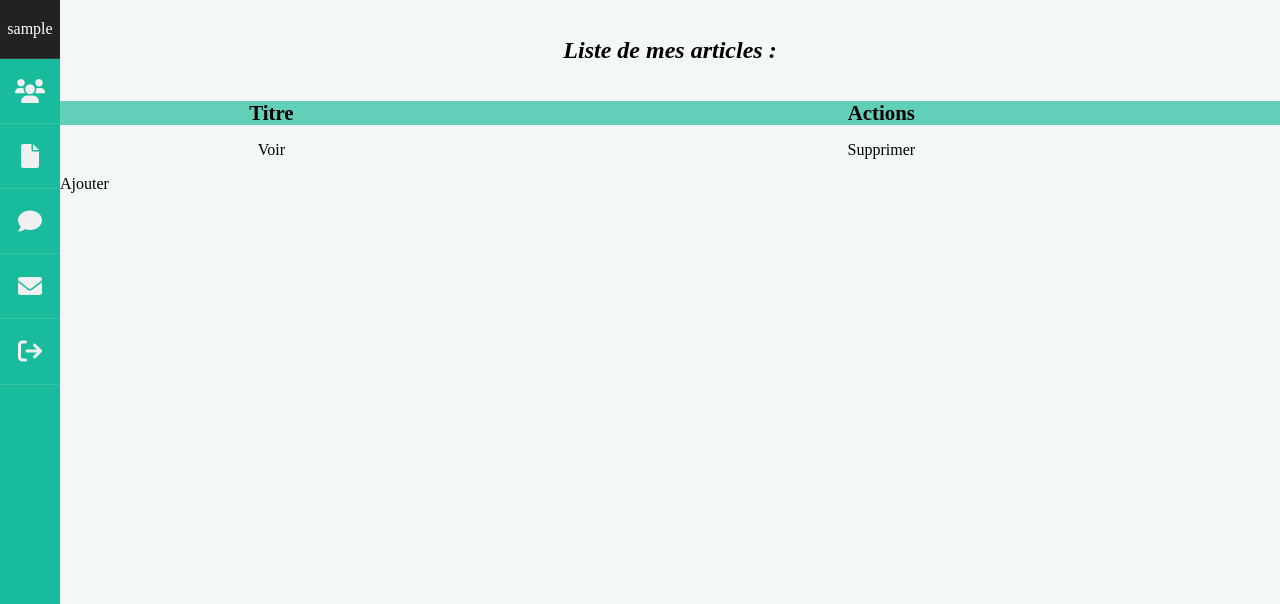
After one commit to bigben35/OCR_5_Blog, a PHP site: template src/Views/Admin/listPost.php in a window 1280 px wide. The commit adds this page. Shown: the top 604 px of the page. Run offline with PHP 8.4, Linux system fonts and the light colour scheme; the template is opened without the code that fills it, so the values that code supplies are empty; the visitor is signed in with stand-in values (Sample User, id 1).

Commit message:
display list of posts (not finished-PR on other request) + count number of posts

```diff
--- a/index.php
+++ b/index.php
@@ -167,6 +167,11 @@ try{
             $backController->displayListComment();
         }
 
+        // list posts
+        elseif(filter_input(INPUT_GET, 'action') == 'listPosts'){
+            $backController->displayListPost();
+        }
+
     } else {
         $frontController->home();
     }
--- a/src/Views/Admin/dashboardAdmin.php
+++ b/src/Views/Admin/dashboardAdmin.php
@@ -19,7 +19,7 @@ ob_start();
         <i class="fa-solid fa-file"></i>
         <div class="bloc-info-admin">
             <h2>Articles</h2>
-
+            <p class="count"><?php $user = $countPost->fetch() ?><?= $user[0] ?></p>
         </div>
     </a>
     <a href="index.php?action=listComment" class="bloc-section-admin">
--- a/src/Views/Admin/layoutsAdmin/template.php
+++ b/src/Views/Admin/layoutsAdmin/template.php
@@ -38,7 +38,7 @@
                         <h3>Articles</h3>
                         <ul>
                             <li><a href="#">Créer un article</a></li>
-                            <li><a href="#">Liste des articles</a></li>
+                            <li><a href="index.php?action=listPosts">Liste des articles</a></li>
 
                         </ul>
                     </div>
--- a/src/Views/Admin/listComment.php
+++ b/src/Views/Admin/listComment.php
@@ -34,10 +34,10 @@ ob_start();
                         <p class="max-content"><?= htmlspecialchars($comment['commentaire']) ?></p>
                     </td>
 
-                    <td><a title="montrer commentaire" href="montrerComment&id=<?= $comment['id'] ?>"
+                    <td><a href="montrerComment&id=<?= $comment['id'] ?>"
                             class="btn-action-admin">Voir</a></td>
                     <td>
-                        <a title="supprimer commentaire" href="supprimerComment&id=<?= $comment['id'] ?>"
+                        <a href="supprimerComment&id=<?= $comment['id'] ?>"
                             class="btn-action-admin-red">Supprimer</a>
                     </td>
                 </tr>
--- /dev/null
+++ b/src/Views/Admin/listPost.php
@@ -0,0 +1,32 @@
+<?php
+
+$title = "Page listant les articles du Blog";
+$description = "Page listant les articles du Blog";
+ob_start();
+?>
+
+<section class="section-article-admin">
+    <h1>Liste de mes articles :</h1>
+    <div class="centrer-tableau">
+        <table class="page-list-admin">
+            <thead>
+                <tr>
+                    <th>Titre</th>
+                    <th class="display-creation">Date de création</th>
+                    <th colspan="2">Actions</th>
+                </tr>
+            </thead>
+
+            <td><a href="#"
+                            class="btn-action-admin">Voir</a></td>
+                    <td>
+                        <a href="#"
+                            class="btn-action-admin-red">Supprimer</a>
+                    </td>
+        </table>
+        <a href="#" class="btn-form">Ajouter</a>
+    </div>
+</section>
+
+<?php $content = ob_get_clean(); ?>
+<?php require 'layoutsAdmin/template.php';
```
Also changed, not shown: src/Controllers/AdminController.php (+13 -1 lines), src/Models/AdminManager.php (+23 -0 lines).
